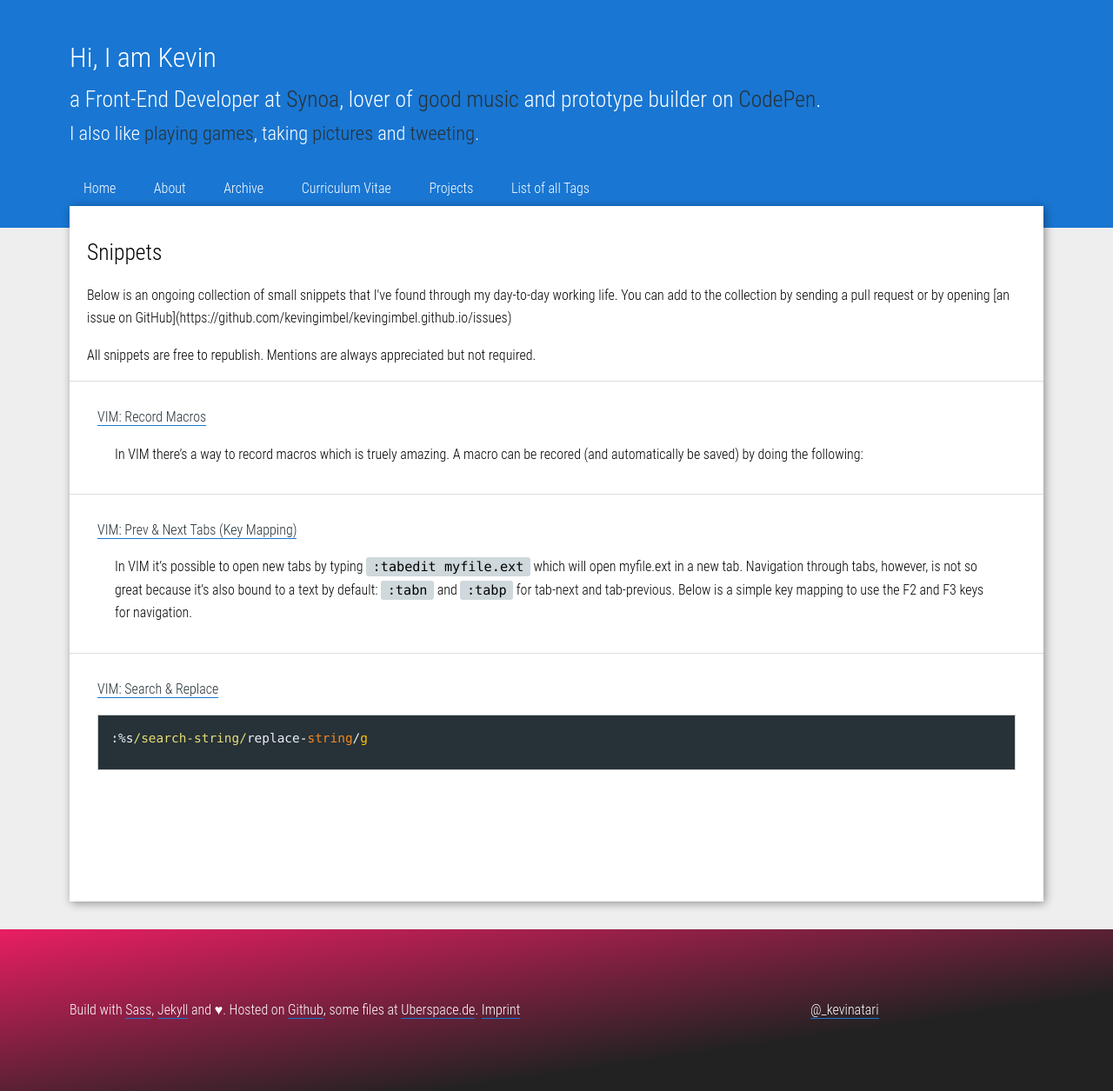
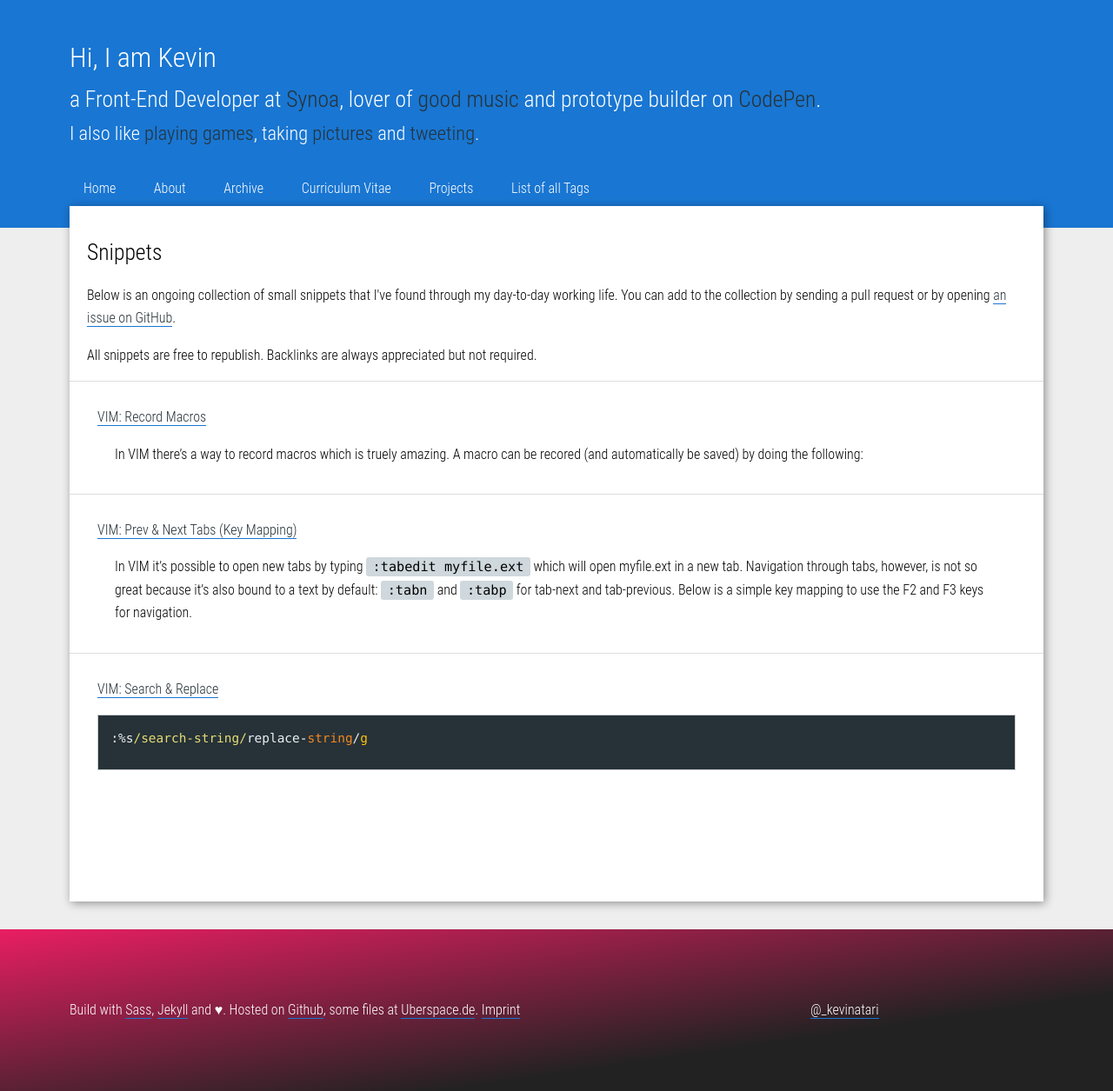
Before and after one commit to KevinGimbel/kevingimbel.github.io-old, a Jekyll site: the page built from snippets.md, in a window 1280 px wide. Shown: the whole page at 87% size. Built offline with Jekyll 4.4.1, drawn with Linux system fonts in a browser that asks for light colours.

Commit message:
Fixed link being written in markdown instead of HTML.

```diff
--- a/_layouts/all-snippets.html
+++ b/_layouts/all-snippets.html
@@ -7,9 +7,10 @@ layout: compress
     <h3>Snippets</h3>
     <p>Below is an ongoing collection of small snippets that I've found through my day-to-day working
     life. You can add to the collection by sending a pull request or by opening
-    [an issue on GitHub](https://github.com/kevingimbel/kevingimbel.github.io/issues)</p>
+    <a href="https://github.com/kevingimbel/kevingimbel.github.io/issues" title="Open new Issue">an
+    issue on GitHub</a>.
 
-    <p>All snippets are free to republish. Mentions are always appreciated but not required.</p>
+    <p>All snippets are free to republish. Backlinks are always appreciated but not required.</p>
 
     {% for item in site.snippets %}
       <article class="snippet--list">
```
